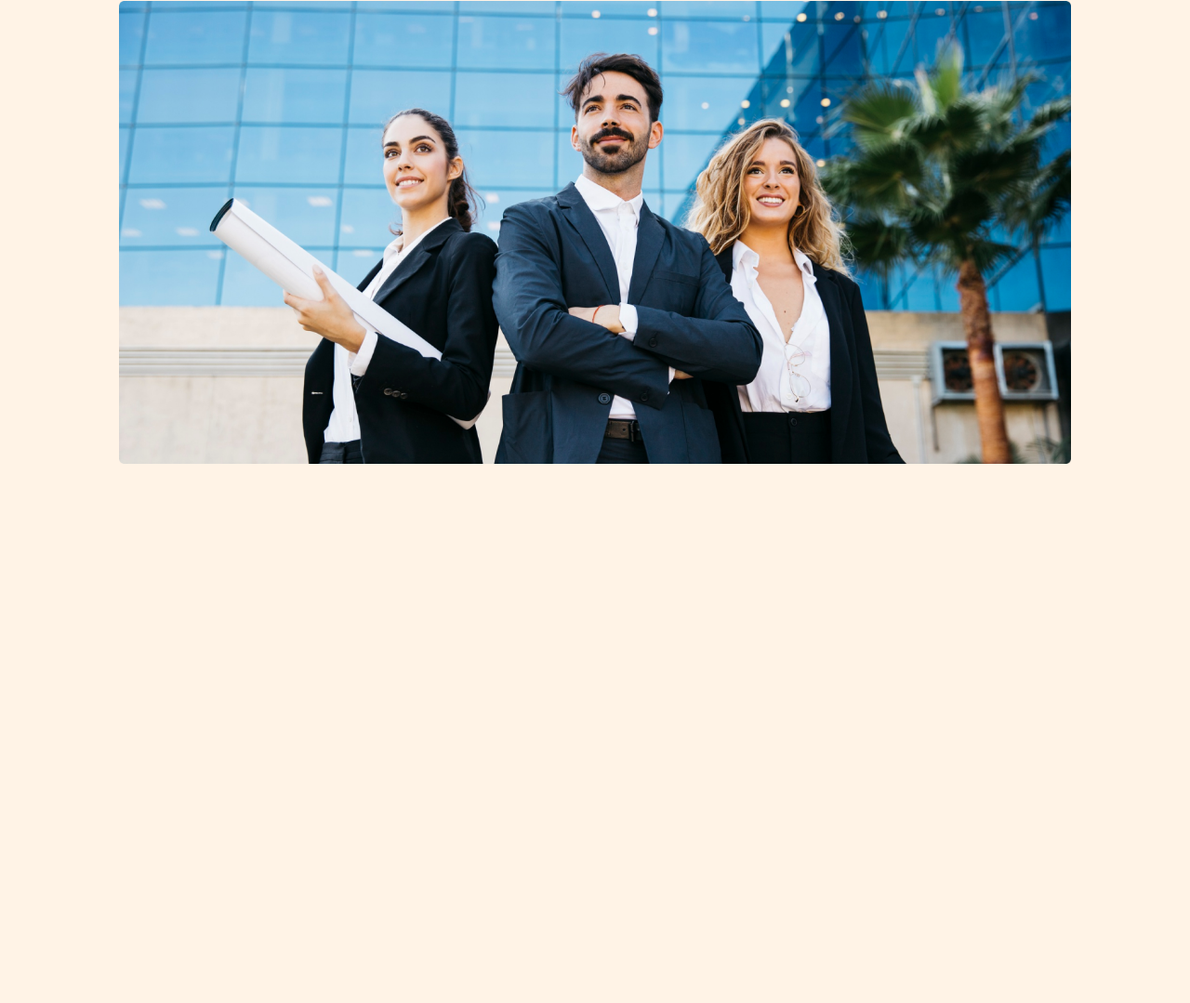
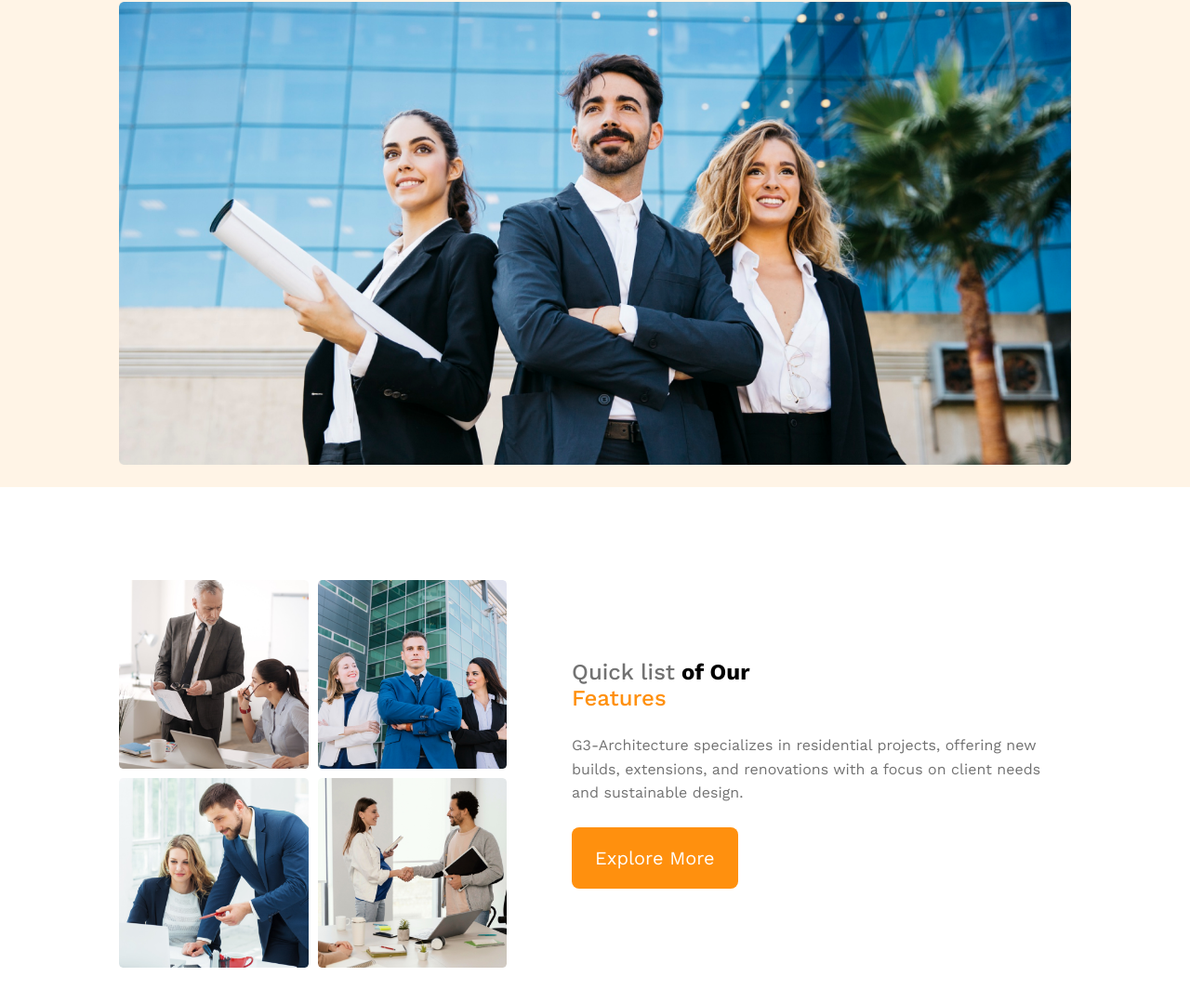
Before and after one commit to afrin19sanjana/G-3-Architects-Responsive-project, a plain HTML site: page index.html in a window 1280 px wide. Shown: the part 555-1634 px from the top of the page at 93% size. Before the commit the page ends 1054 px from the top, so only its background shows below. Drawn offline with nearby package versions, Linux system fonts and the light colour scheme.

Commit message:
adding feature part

```diff
--- a/css/style.css
+++ b/css/style.css
@@ -27,7 +27,10 @@ p {
 }
 .main{
    background: rgba(255, 144, 14, 0.1);
-
+   padding-bottom: 24px;
+}
+.background{
+    background-color: #ffff;
 }
 .container{
     width:80%;
@@ -53,9 +56,13 @@ p {
 .primary-btn a{
     color:#ffffff;
 }
+.margin{
+    margin:100px 0px;
+}
 /* shared css end */
 /* nav starts */
 nav{
+    padding-top: 66px;
     justify-content:space-between;
     align-items: center;
 }
@@ -64,14 +71,13 @@ nav div ul{
 }
 .logo h2{
     font-weight: 700;
-    font: size 2.8rem;
+    font-size: 2.8rem;
     line-height: 3rem;
     color:#131313;
-    margin-top: 66px;
 
 }
 nav .menu a {
-    margin-top: 79px;
+
     color: #424242;
     font-size: 1.1rem;
     font-weight: 500;
@@ -121,7 +127,7 @@ nav .menu a:hover{
     line-height:1rem;
    }
  }
- @media (min-width: 576px) and (max-width: 768px) {
+ @media screen and (min-width: 576px) and (max-width: 768px) {
     nav{
         flex-direction: column;
        }
@@ -134,10 +140,69 @@ nav .menu a:hover{
         line-height:1rem;
        }
   }
-  @media (min-width: 769px) and (max-width: 992px) {
+  @media screen and (min-width: 769px) and (max-width: 992px) {
     .banner-content h1 {
         font-size:3rem;
         line-height:3.5rem;
        }
   }
   /*header responsive ends */
+  /* Feature part starts */
+  .feature{
+    display: flex;
+    align-items: center;
+  }
+  .feature-image{
+    display: grid;
+    grid-template-columns: repeat(2, 1fr);
+    gap:10px;
+
+  }
+  .feature-content{
+    margin-left: 70px;
+    max-width: 537px;
+  }
+  .feature-content p{
+    font-size: 1rem;
+    font-weight: 400;
+    line-height: 1.6rem;
+    color:#727272;
+    margin: 24px 0px;
+  }
+  .last-part,
+  .first-part {
+    color:#FF900E;
+    font-weight: 500;
+    font-weight: 2.8rem;
+  }
+  .first-part{
+    color:#727272;
+}
+  /* feature part ends */
+  /* responsive feature part */
+  @media screen and (max-width: 575px){
+    .feature{
+        flex-direction: column;
+    }
+    .feature-image{
+        grid-template-columns: repeat(1, 1fr);
+        margin-bottom: 40px;
+    }
+    .feature-content{
+        margin-left: 30px;
+
+      }
+  }
+  @media screen and (min-width: 576px) and (max-width: 768px){
+    .feature{
+        flex-direction: column;
+    }
+    .feature-image{
+        grid-template-columns: repeat(1, 1fr);
+        margin-bottom: 40px;
+    }
+  }
+  @media screen and (min-width: 769px) and (max-width: 992px) {
+
+  }
+   /* responsive feature part ends */
--- a/index.html
+++ b/index.html
@@ -8,8 +8,9 @@
     <link rel="stylesheet" href="css/style.css">
 </head>
 
-<body class="font-name main ">
-    <header class="container">
+<body class="font-name background ">
+    <header class="main">
+    <section class="container">
         <nav class="flex">
             <div class="logo font-name">
                 <h2>G3 Architects</h2>
@@ -23,14 +24,15 @@
                 </ul>
             </div>
         </nav>
-        <section class="banner">
+    </section>
+        <section class="banner container">
             <div class="">
                 <div class="banner-content">
                     <h1>Brand New <br>
                         Group of Architects </h1>
                     <p>G3-Architecture is an architectural firm specializing in residential projects.we are based in
                         East Sussex, England and have over 20 years of experience in the field</p>
-                    <div class="btn"><button class="primary-btn"><a href="">Explore More</a></button></div>
+                    <div class="btn"><button class="primary-btn font-name"><a href="">Explore More</a></button></div>
                 </div>
                 <div class="banner-image">
                     <img src="images/banner.png" alt="banner">
@@ -38,10 +40,19 @@
             </div>
         </section>
     </header>
-    <main>
-        <section class="feature">
-
-
+    <main class="background container font-name">
+        <section class="feature margin">
+              <div class="feature-image">
+                <img src="images/team1.png" alt="feature-image of g3 Architects">
+                <img src="images/team2.png" alt="feature-image of g3 Architects">
+                <img src="images/team3.png" alt="feature-image of g3 Architects">
+                <img src="images/team4.png" alt="feature-image of g3 Architects">
+              </div>
+              <div class="feature-content">
+                <h2><span class="first-part">Quick list</span> of Our <br> <span class="last-part">Features</span></h2>
+                <p>G3-Architecture specializes in residential projects, offering new builds, extensions, and renovations with a focus on client needs and sustainable design.</p>
+               <div class="btn "><button class="primary-btn font-name">Explore More</button></div>
+              </div>
         </section>
     </main>
     <footer>
```
